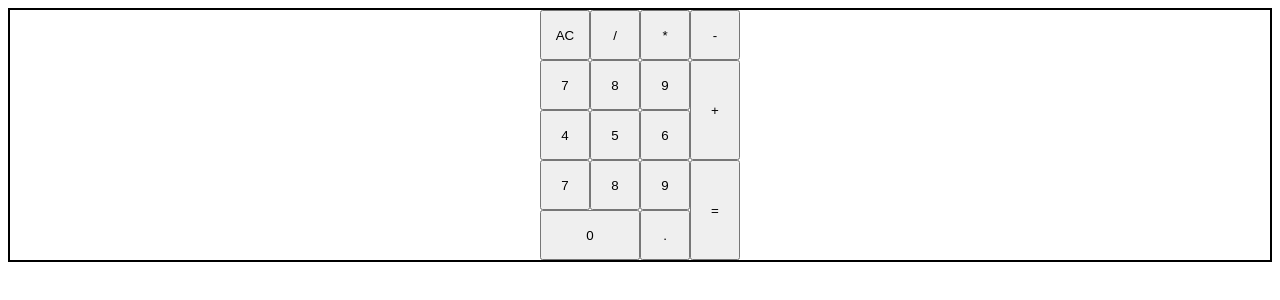
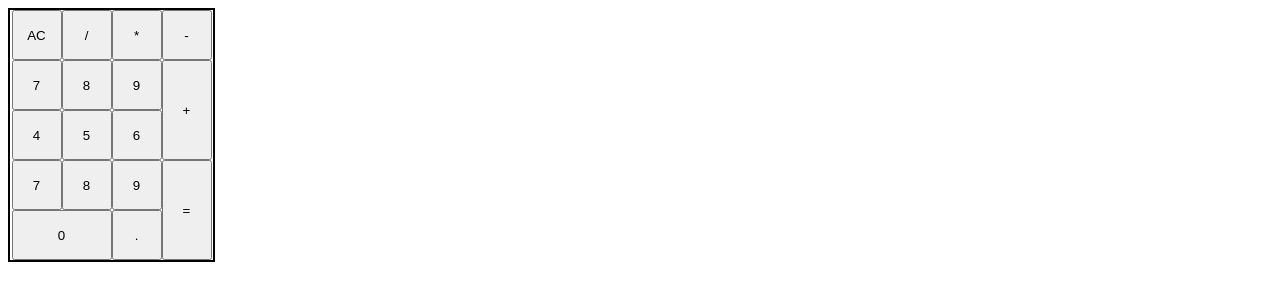
Before and after one commit to ZOmohundro2020/calculator, a plain HTML site: page index.html in a window 1280 px wide. Drawn offline with Linux system fonts and the light colour scheme.

Commit message:
size down grid container

```diff
--- a/main.css
+++ b/main.css
@@ -6,6 +6,7 @@
     justify-content: center;
     align-items: stretch;
     align-content: center;
+    width: 203px;
 }
 
 /* .container button {
```
